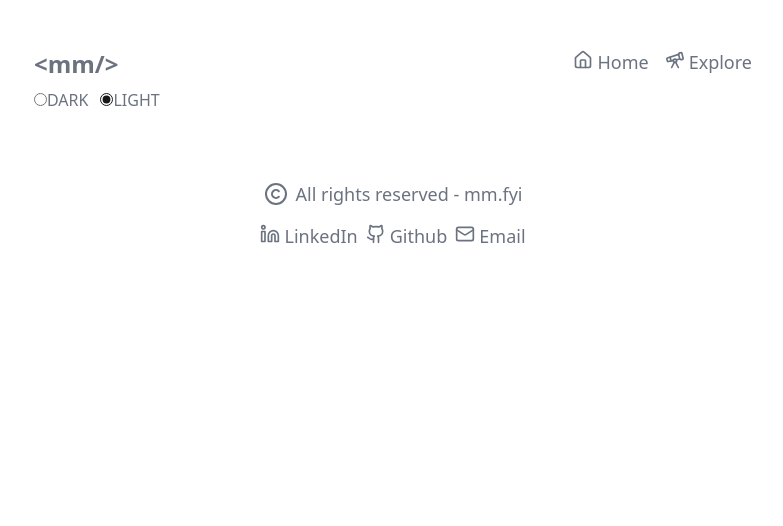
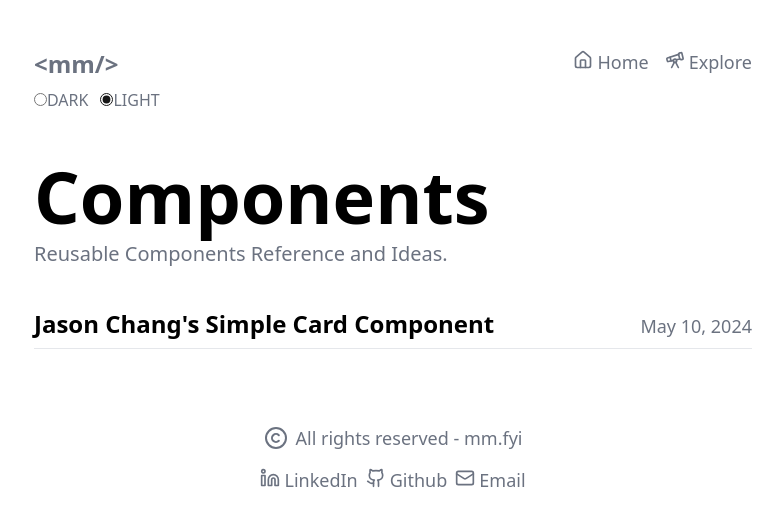
Before and after one commit to Mahib09/Blog_Site, a React (Vite) app: page /Components in a window 1280 px wide. Shown: the top 526 px of the page, without its empty margins (247-1030 px from the left). Built offline with nearby package versions, Linux system fonts and the light colour scheme.

Commit message:
Pages organized and component group page made

```diff
--- a/src/App.jsx
+++ b/src/App.jsx
@@ -1,21 +1,28 @@
 import "./App.css";
-import { Home } from "./Pages/Home.jsx";
-import { Explore } from "./Pages/Explore.jsx";
+import { Home } from "./Pages/Main/Home.jsx";
+import { Explore } from "./Pages/Main/Explore.jsx";
 import { Route, Routes } from "react-router-dom";
 import { Header } from "./components/Header.jsx";
 import { Footer } from "./components/Footer.jsx";
 import { ThemeToggle } from "./components/ThemeToggle.jsx";
-import { Whythissite } from "./Pages/Whythissite.jsx";
-import { Assets } from "./Pages/Assetstouse.jsx";
-import { JCCard } from "./Pages/Components/JasonChngCard.jsx";
+import { Whythissite } from "./Pages/AllBlogs/Whythissite.jsx";
+import { Assets } from "./Pages/AllBlogs/Assetstouse.jsx";
+import { JCCard } from "./Pages/AllBlogs/Components/JasonChngCard.jsx";
+import Components from "./Pages/PageGroups/Components.jsx";
 function App() {
   return (
     <>
       <Header />
       <ThemeToggle />
       <Routes>
+        {/* main pages */}
         <Route path="/" element={<Home />}></Route>
         <Route path="/Explore" element={<Explore />}></Route>
+
+        {/* groups */}
+        <Route path="/Components" element={<Components />}></Route>
+
+        {/* pages */}
         <Route path="/Whythissite" element={<Whythissite />}></Route>
         <Route path="/Assets" element={<Assets />}></Route>
         <Route path="/JCCard" element={<JCCard />}></Route>
--- a/src/Pages/Explore.jsx
+++ b/src/Pages/Main/Explore.jsx
@@ -1,4 +1,4 @@
-import TagButton from "../components/TagButton";
+import TagButton from "../../components/TagButton";
 import { Link } from "react-router-dom";
 export function Explore() {
   return (
@@ -14,7 +14,7 @@ export function Explore() {
         <Link to="/">
           <TagButton name="All" />
         </Link>
-        <Link to="/">
+        <Link to="/Components">
           <TagButton name="Components"></TagButton>
         </Link>
         <Link to="/">
--- a/src/Pages/Home.jsx
+++ b/src/Pages/Main/Home.jsx
@@ -1,8 +1,8 @@
 import { useRef } from "react";
-import { TitleCard } from "../components/TitleCard";
+import { TitleCard } from "../../components/TitleCard";
 import { gsap } from "gsap";
 import { useGSAP } from "@gsap/react";
-import pages from "../pages.json";
+import pages from "../../pages.json";
 gsap.registerPlugin(useGSAP);
 export function Home() {
   const animate1 = useRef(null);
--- /dev/null
+++ b/src/Pages/PageGroups/Components.jsx
@@ -0,0 +1,24 @@
+import pages from "../../pages.json";
+import { TitleCard } from "../../components/TitleCard";
+export default function Components() {
+  return (
+    <div className="container">
+      <h1 className="text-4xl mt-12 sm:text-7xl dark:text-white">Components</h1>
+      <p className="text-base text-gray-500 mt-2 mb-4 sm:text-xl dark:text-slate-200">
+        Reusable Components Reference and Ideas.
+      </p>
+      {pages
+        .filter((page) => page.group.name === "components")
+        .map((page) => {
+          return (
+            <TitleCard
+              key={page.id}
+              title={page.title}
+              dateCreated={page.dateCreated}
+              to={page.to}
+            />
+          );
+        })}
+    </div>
+  );
+}
```
Also changed, not shown: src/Pages/AllBlogs/Assetstouse.jsx (renamed from src/Pages/Assetstouse.jsx), src/Pages/AllBlogs/Components/JasonChngCard.jsx (renamed from src/Pages/Components/JasonChngCard.jsx), src/Pages/AllBlogs/Whythissite.jsx (renamed from src/Pages/Whythissite.jsx).
